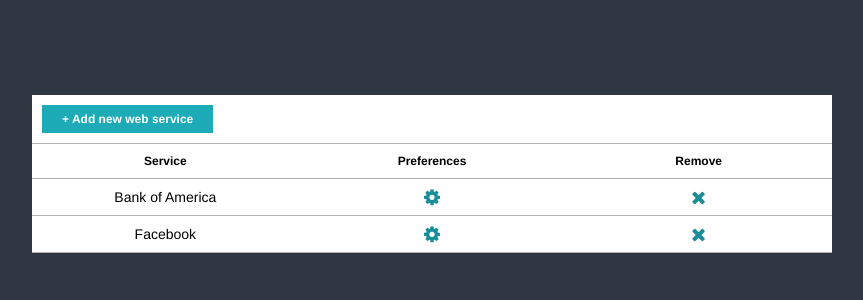
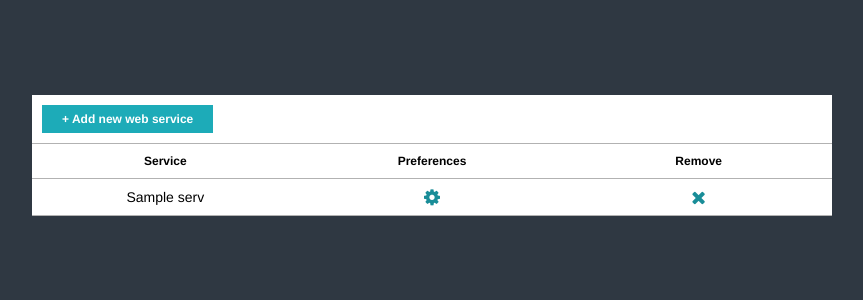
Before and after one commit to mmzdnp3/MF-Auth, a Flask app: template main/app/templates/settings.html in a window 1280 px wide. Shown: the part 145-445 px from the top of the page, without its empty margins (208-1071 px from the left). Run offline with Flask 2, Linux system fonts and the light colour scheme; the template is opened without the code that fills it: most values are stand-ins (such as "Sample title", 1, 10 or a date in 2020); parts of the project's set-up code (start-up, migrations or seed data) failed here and were passed over; some libraries are stand-ins or nearby versions.

Commit message:
Settings page is functional now, just need login history button for each entry

```diff
--- a/main/app/templates/settings.html
+++ b/main/app/templates/settings.html
@@ -8,10 +8,23 @@
     <title>Login</title>
     <script src="https://ajax.googleapis.com/ajax/libs/jquery/1.12.0/jquery.min.js"></script>
     <script>
-    var deleteRow = function (link) {
+    var deleteRow = function (link,service) {
      var row = link.parentNode.parentNode;
      var table = row.parentNode;
      table.removeChild(row);
+     /* AJAX FOR LETTING THE FLASK SERVER KNOW TO DELETE SERVICE RECORD */
+	return $.ajax
+		({
+		url:"/settings",
+		type:'POST',
+		contentType: 'application/json',
+		data: JSON.stringify({servicename: service, addremove:"remove"}),
+		dataType: 'json',
+		success: function(e)
+		{
+		console.log(e);
+		}
+		});
     }
     function addRow(serviceName) {
     var x = document.getElementById("Services").rows.length;
@@ -21,8 +34,8 @@
     var cell2 = row.insertCell(1);
     var cell3 = row.insertCell(2);
     cell1.innerHTML = serviceName;
-    cell2.innerHTML = '<a class="btn" href="/settings/bank-of-america"><i class="fa fa-cog fa-lg" style="color:#198d98"></i></a>';
-    cell3.innerHTML = '<a class="btn"  onclick="javascript:deleteRow(this); return false;"><i class="fa fa-times fa-lg" style="color:#198d98"></i></a>';
+    cell2.innerHTML = '<a class="btn" href="/settings/'+serviceName+'"><i class="fa fa-cog fa-lg" style="color:#198d98"></i></a>';
+    cell3.innerHTML = '<a class="btn"  onclick="javascript:deleteRow(this, \''+serviceName+'\'); return false;"><i class="fa fa-times fa-lg" style="color:#198d98"></i></a>';
     }
 
     /* When the user clicks on the button,
@@ -278,17 +291,15 @@ th {
     <th>Preferences</th>
     <th>Remove</th>
   </tr>
+  {% for serv in serviceList %}
   <tr>
-    <td>Bank of America</td>
-    <td><a class="btn" href="/settings/bank-of-america"><i class="fa fa-cog fa-lg" style="color:#198d98"></i></a></td>
-    <td><a class="btn"  onclick="javascript:deleteRow(this); return false;"><i class="fa fa-times fa-lg" style="color:#198d98"></i></a></td>
-      </tr>
-  <tr>
-    <td>Facebook</td>
-    <td><a class="btn" href="/settings/Facebook"><i class="fa fa-cog fa-lg" style="color:#198d98"></i></a></td>
-    <td><a class="btn" onclick="javascript:deleteRow(this); return false;"><i class="fa fa-times fa-lg" style="color:#198d98"></i></a></td>
+    <td>{{serv.name}}</td>
+    <td><a class="btn" href="/settings/{{serv.name}}"><i class="fa fa-cog fa-lg" style="color:#198d98"></i></a></td>
+    <td><a class="btn"  onclick="javascript:deleteRow(this,'{{serv.name}}'); return false;"><i class="fa fa-times fa-lg" style="color:#198d98"></i></a></td>
   </tr>
+  {% endfor %}
 </tr>
+
 </table>
 
  <!--    ADD NEW SERVICE -->
@@ -300,7 +311,7 @@ th {
           <div class="dropdown">
           <button onclick="myFunction()" class="dropbtn" style="width: 200px"><h style="float:left">Services</h><i class="fa fa-chevron-down" style="float:right"></i></button>
             <div id="myDropdown" class="dropdown-content">
-              <a onclick="addService('Reddit')">Reddit</a>
+              <a onclick="addService('Mock')">Mock</a>
               <a onclick="addService('Paypal')">Paypal</a>
               <a onclick="addService('Youtube')">Youtube</a>
               <script>
@@ -318,7 +329,6 @@ th {
                       {
                         console.log(e);
                       }
-
                   });
                 }
               </script>
```
Also changed, not shown: main/app/views.py (+20 -12 lines).
